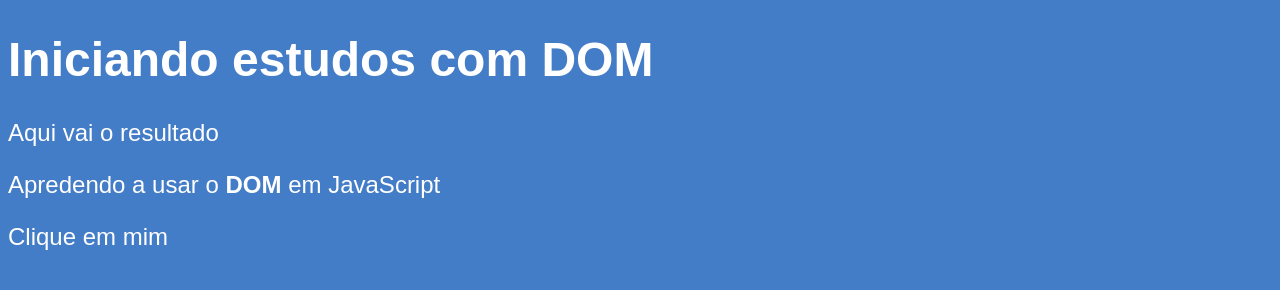
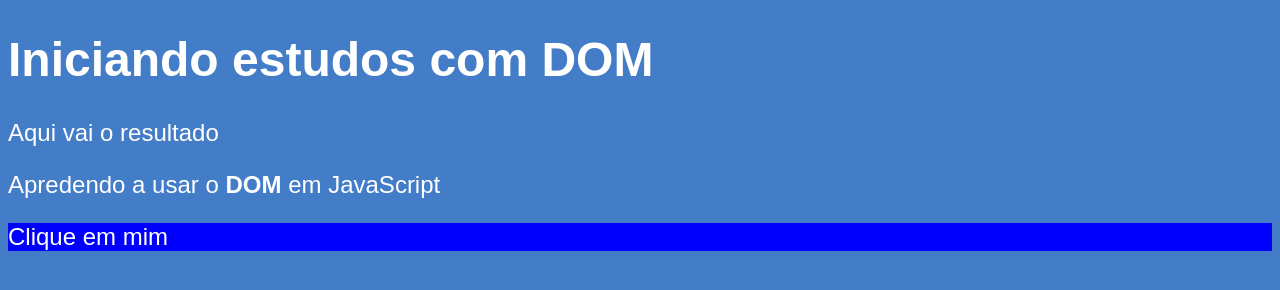
Before and after one commit to MoisesAparecido/Curso-JS, a plain HTML site: page ex005/ex005.html in a window 1280 px wide. Drawn offline with Linux system fonts and the light colour scheme.

Commit message:
criei o ex005

```diff
--- a/ex005/ex005.html
+++ b/ex005/ex005.html
@@ -17,9 +17,19 @@
     <h1>Iniciando estudos com DOM</h1>
     <p>Aqui vai o resultado</p>
     <p>Apredendo a usar o <strong>DOM</strong> em JavaScript</p>
-    <div>Clique em mim</div>
+    <div id="msg">Clique em mim</div>
     <script>
+        var corpo = window.document.body
+        var p1 = window.document.getElementsByTagName('p')[1]
+        /*
+        var d = window.document.getElementById('msg')
+        d.style.background = 'green'
+        d.innerText = 'Estou aguardando...'
+        */
+       var d = window.document.querySelector('div#msg')
+       d.style.background = 'blue'
 
-    </script>
+
+   </script>
 </body>
 </html>
```
